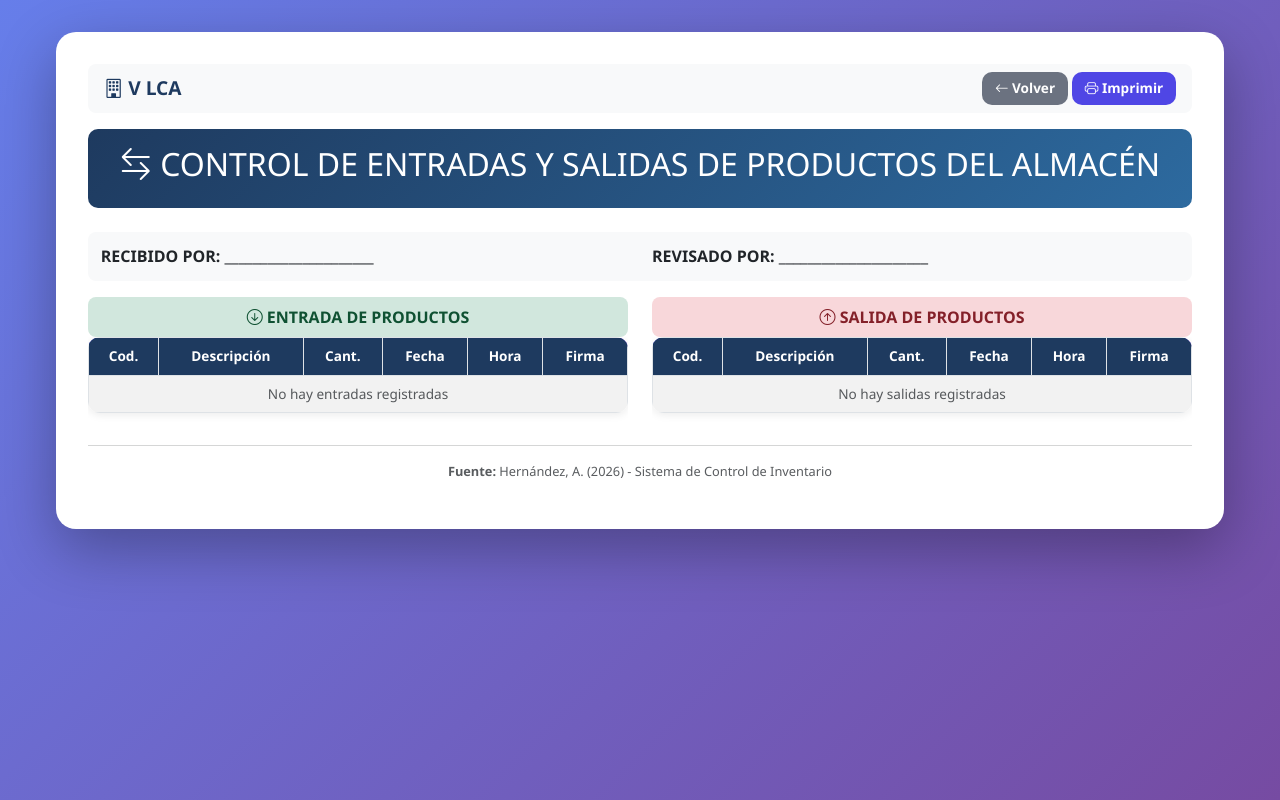
After one commit to Vmas/sistema-inventario, a Flask app: page /control_es in a window 1280 px wide. The commit adds this page. Run offline with Flask 3, Linux system fonts and the light colour scheme.

Commit message:
Agregados reportes: Inventario Físico y Control E/S

```diff
--- a/app.py
+++ b/app.py
@@ -1,6 +1,5 @@
 import os
 import sys
-import json
 from flask import Flask, render_template, request, redirect, url_for, flash, jsonify
 from flask_sqlalchemy import SQLAlchemy
 from datetime import datetime
@@ -22,7 +21,6 @@ if not os.path.exists(DATA_DIR):
 app.config['SQLALCHEMY_DATABASE_URI'] = f'sqlite:///{os.path.join(DATA_DIR, "inventory.db")}'
 app.config['SQLALCHEMY_TRACK_MODIFICATIONS'] = False
 
-# Inicializar base de datos
 db = SQLAlchemy(app)
 
 # ========== MODELOS ==========
@@ -44,17 +42,16 @@ class Product(db.Model):
 class Movement(db.Model):
     id = db.Column(db.Integer, primary_key=True)
     product_id = db.Column(db.Integer, db.ForeignKey('product.id'))
-    type = db.Column(db.String(20))  # 'entrada' o 'salida'
+    type = db.Column(db.String(20))
     quantity = db.Column(db.Integer)
     date = db.Column(db.DateTime, default=datetime.utcnow)
     product = db.relationship('Product', backref='movements')
 
-# ========== RUTAS PRINCIPALES ==========
+# ========== RUTAS ==========
 @app.route('/')
 def index():
-    return render_template('index.html')
-
-# ========== API RUTAS PARA PRODUCTOS (CON CATEGORÍA) ==========
+    categories = Category.query.all()
+    return render_template('index.html', categories=categories)
 
 @app.route('/api/products', methods=['GET'])
 def api_get_products():
@@ -75,13 +72,8 @@ def api_get_products():
 @app.route('/api/products', methods=['POST'])
 def api_add_product():
     data = request.get_json()
+    code = data.get('code') or f"P{datetime.now().strftime('%Y%m%d%H%M%S')}"
 
-    # Generar código automático si no viene
-    code = data.get('code')
-    if not code:
-        code = f"P{datetime.now().strftime('%Y%m%d%H%M%S')}"
-
-    # Buscar categoría por nombre o crear una nueva
     category_name = data.get('category', 'General')
     category = Category.query.filter_by(name=category_name).first()
     if not category:
@@ -137,8 +129,6 @@ def api_delete_product(id):
     db.session.commit()
     return jsonify({'success': True})
 
-# ========== API RUTAS PARA MOVIMIENTOS ==========
-
 @app.route('/api/movements', methods=['POST'])
 def api_add_movement():
     data = request.get_json()
@@ -155,30 +145,10 @@ def api_add_movement():
     else:
         product.stock -= quantity
 
-    movement = Movement(
-        product_id=product.id,
-        type=data['type'],
-        quantity=quantity
-    )
+    movement = Movement(product_id=product.id, type=data['type'], quantity=quantity)
     db.session.add(movement)
     db.session.commit()
     return jsonify({'success': True})
-
-@app.route('/api/movements', methods=['GET'])
-def api_get_movements():
-    movements = Movement.query.order_by(Movement.date.desc()).limit(50).all()
-    result = []
-    for m in movements:
-        result.append({
-            'id': m.id,
-            'product_name': m.product.name,
-            'type': m.type,
-            'quantity': m.quantity,
-            'date': m.date.strftime('%d/%m/%Y %H:%M')
-        })
-    return jsonify(result)
-
-# ========== RUTAS DE CATEGORÍAS ==========
 
 @app.route('/categories')
 def categories():
@@ -191,8 +161,7 @@ def add_category():
         name = request.form['name']
         description = request.form.get('description', '')
 
-        existing = Category.query.filter_by(name=name).first()
-        if existing:
+        if Category.query.filter_by(name=name).first():
             flash('❌ Ya existe una categoría con ese nombre', 'error')
             return redirect(url_for('add_category'))
 
@@ -207,7 +176,6 @@ def add_category():
 @app.route('/edit_category/<int:id>', methods=['GET', 'POST'])
 def edit_category(id):
     category = Category.query.get_or_404(id)
-
     if request.method == 'POST':
         category.name = request.form['name']
         category.description = request.form.get('description', '')
@@ -220,7 +188,6 @@ def edit_category(id):
 @app.route('/delete_category/<int:id>')
 def delete_category(id):
     category = Category.query.get_or_404(id)
-
     if category.products:
         flash(f'❌ No se puede eliminar "{category.name}" porque tiene productos asociados', 'error')
         return redirect(url_for('categories'))
@@ -230,31 +197,40 @@ def delete_category(id):
     flash(f'✅ Categoría "{category.name}" eliminada', 'success')
     return redirect(url_for('categories'))
 
-# ========== API RUTAS DE CATEGORÍAS ==========
+# ========== REPORTES ==========
+@app.route('/inventario_fisico')
+def inventario_fisico():
+    products = Product.query.all()
+    data = []
+    for p in products:
+        ingresos = sum(m.quantity for m in p.movements if m.type == 'entrada')
+        egresos = sum(m.quantity for m in p.movements if m.type == 'salida')
+        diferencia = p.stock + ingresos - egresos
+        estado = '⚠️ STOCK BAJO' if p.stock <= 5 else '✅ NORMAL'
+        data.append({
+            'codigo': p.code,
+            'descripcion': p.name,
+            'cantidad_existente': p.stock,
+            'ingreso_mensual': ingresos,
+            'egreso_mensual': egresos,
+            'diferencia': diferencia,
+            'estado': estado
+        })
 
-@app.route('/api/categories', methods=['GET'])
-def api_get_categories():
-    categories = Category.query.all()
-    result = []
-    for c in categories:
-        result.append({
-            'id': c.id,
-            'name': c.name,
-            'description': c.description,
-            'product_count': len(c.products)
-        })
-    return jsonify(result)
+    return render_template('inventario_fisico.html', data=data, fecha=datetime.now().strftime('%d/%m/%Y'), hora=datetime.now().strftime('%H:%M'))
 
-@app.route('/api/categories', methods=['POST'])
-def api_add_category():
-    data = request.get_json()
-    category = Category(
-        name=data['name'],
-        description=data.get('description', '')
-    )
-    db.session.add(category)
-    db.session.commit()
-    return jsonify({'success': True, 'id': category.id})
+@app.route('/control_es')
+def control_es():
+    movements = Movement.query.order_by(Movement.date.desc()).limit(50).all()
+    entradas = []
+    salidas = []
+    for m in movements:
+        if m.type == 'entrada':
+            entradas.append({'codigo': m.product.code, 'descripcion': m.product.name, 'cantidad': m.quantity, 'fecha': m.date.strftime('%d/%m/%Y'), 'hora': m.date.strftime('%H:%M'), 'firma': '______'})
+        else:
+            salidas.append({'codigo': m.product.code, 'descripcion': m.product.name, 'cantidad': m.quantity, 'fecha': m.date.strftime('%d/%m/%Y'), 'hora': m.date.strftime('%H:%M'), 'firma': '______'})
+
+    return render_template('control_es.html', entradas=entradas, salidas=salidas, fecha=datetime.now().strftime('%d/%m/%Y'))
 
 # ========== EJECUTAR ==========
 if __name__ == '__main__':
--- /dev/null
+++ b/templates/control_es.html
@@ -0,0 +1,208 @@
+<!DOCTYPE html>
+<html lang="es">
+<head>
+    <meta charset="UTF-8">
+    <meta name="viewport" content="width=device-width, initial-scale=1.0">
+    <title>Control de Entradas y Salidas</title>
+    <link href="https://cdn.jsdelivr.net/npm/bootstrap@5.3.0/dist/css/bootstrap.min.css" rel="stylesheet">
+    <link rel="stylesheet" href="https://cdn.jsdelivr.net/npm/bootstrap-icons@1.11.0/font/bootstrap-icons.css">
+    <link rel="stylesheet" href="{{ url_for('static', filename='css/style.css') }}">
+    <style>
+        .report-title {
+            background: linear-gradient(135deg, #1e3a5f, #2d6a9f);
+            color: white;
+            padding: 1rem;
+            border-radius: 10px;
+            text-align: center;
+            margin-bottom: 1.5rem;
+        }
+        .section-title-entrada {
+            background: #d1e7dd;
+            color: #0f5132;
+            padding: 0.5rem;
+            border-radius: 8px;
+            text-align: center;
+            font-weight: bold;
+        }
+        .section-title-salida {
+            background: #f8d7da;
+            color: #842029;
+            padding: 0.5rem;
+            border-radius: 8px;
+            text-align: center;
+            font-weight: bold;
+        }
+        .table-es th {
+            background: #1e3a5f;
+            color: white;
+            text-align: center;
+            vertical-align: middle;
+            font-size: 0.85rem;
+        }
+        .table-es td {
+            text-align: center;
+            vertical-align: middle;
+            font-size: 0.85rem;
+        }
+        .header-responsables {
+            background: #f8f9fa;
+            padding: 0.8rem;
+            border-radius: 8px;
+            margin-bottom: 1rem;
+        }
+        .header-logo {
+            display: flex;
+            justify-content: space-between;
+            align-items: center;
+            padding: 0.5rem 1rem;
+            background: #f8f9fa;
+            border-radius: 8px;
+            margin-bottom: 1rem;
+        }
+        .header-logo .vlca {
+            font-weight: bold;
+            font-size: 1.2rem;
+            color: #1e3a5f;
+        }
+        .firma-linea {
+            display: inline-block;
+            width: 100px;
+            border-bottom: 1px solid #000;
+            margin: 0 0.3rem;
+        }
+        @media print {
+            .btn, .no-print {
+                display: none !important;
+            }
+            .main-container {
+                box-shadow: none !important;
+                border: 1px solid #ddd;
+            }
+        }
+    </style>
+</head>
+<body>
+    <div class="container">
+        <div class="main-container">
+            <!-- Header -->
+            <div class="header-logo">
+                <span class="vlca"><i class="bi bi-building"></i> V LCA</span>
+                <span class="no-print">
+                    <a href="/" class="btn btn-secondary btn-sm">
+                        <i class="bi bi-arrow-left"></i> Volver
+                    </a>
+                    <button class="btn btn-primary btn-sm" onclick="window.print()">
+                        <i class="bi bi-printer"></i> Imprimir
+                    </button>
+                </span>
+            </div>
+
+            <!-- Título -->
+            <div class="report-title">
+                <h2><i class="bi bi-arrow-left-right"></i> CONTROL DE ENTRADAS Y SALIDAS DE PRODUCTOS DEL ALMACÉN</h2>
+            </div>
+
+            <!-- Responsables -->
+            <div class="header-responsables">
+                <div class="row">
+                    <div class="col-md-6">
+                        <strong>RECIBIDO POR:</strong> _____________________
+                    </div>
+                    <div class="col-md-6">
+                        <strong>REVISADO POR:</strong> _____________________
+                    </div>
+                </div>
+            </div>
+
+            <!-- Tabla: ENTRADAS y SALIDAS -->
+            <div class="row">
+                <!-- ENTRADAS -->
+                <div class="col-md-6">
+                    <div class="section-title-entrada">
+                        <i class="bi bi-arrow-down-circle"></i> ENTRADA DE PRODUCTOS
+                    </div>
+                    <div class="table-responsive">
+                        <table class="table table-bordered table-striped table-es">
+                            <thead>
+                                <tr>
+                                    <th>Cod.</th>
+                                    <th>Descripción</th>
+                                    <th>Cant.</th>
+                                    <th>Fecha</th>
+                                    <th>Hora</th>
+                                    <th>Firma</th>
+                                </tr>
+                            </thead>
+                            <tbody>
+                                {% if entradas %}
+                                    {% for e in entradas %}
+                                    <tr>
+                                        <td>{{ e.codigo }}</td>
+                                        <td>{{ e.descripcion }}</td>
+                                        <td>{{ e.cantidad }}</td>
+                                        <td>{{ e.fecha }}</td>
+                                        <td>{{ e.hora }}</td>
+                                        <td>{{ e.firma }}</td>
+                                    </tr>
+                                    {% endfor %}
+                                {% else %}
+                                    <tr>
+                                        <td colspan="6" class="text-muted">No hay entradas registradas</td>
+                                    </tr>
+                                {% endif %}
+                            </tbody>
+                        </table>
+                    </div>
+                </div>
+
+                <!-- SALIDAS -->
+                <div class="col-md-6">
+                    <div class="section-title-salida">
+                        <i class="bi bi-arrow-up-circle"></i> SALIDA DE PRODUCTOS
+                    </div>
+                    <div class="table-responsive">
+                        <table class="table table-bordered table-striped table-es">
+                            <thead>
+                                <tr>
+                                    <th>Cod.</th>
+                                    <th>Descripción</th>
+                                    <th>Cant.</th>
+                                    <th>Fecha</th>
+                                    <th>Hora</th>
+                                    <th>Firma</th>
+                                </tr>
+                            </thead>
+                            <tbody>
+                                {% if salidas %}
+                                    {% for s in salidas %}
+                                    <tr>
+                                        <td>{{ s.codigo }}</td>
+                                        <td>{{ s.descripcion }}</td>
+                                        <td>{{ s.cantidad }}</td>
+                                        <td>{{ s.fecha }}</td>
+                                        <td>{{ s.hora }}</td>
+                                        <td>{{ s.firma }}</td>
+                                    </tr>
+                                    {% endfor %}
+                                {% else %}
+                                    <tr>
+                                        <td colspan="6" class="text-muted">No hay salidas registradas</td>
+                                    </tr>
+                                {% endif %}
+                            </tbody>
+                        </table>
+                    </div>
+                </div>
+            </div>
+
+            <!-- Footer -->
+            <div class="text-center mt-3 text-muted" style="font-size: 0.8rem;">
+                <hr>
+                <p><strong>Fuente:</strong> Hernández, A. (2026) - Sistema de Control de Inventario</p>
+            </div>
+        </div>
+    </div>
+
+    <script src="https://cdn.jsdelivr.net/npm/bootstrap@5.3.0/dist/js/bootstrap.bundle.min.js"></script>
+</body>
+</html>
```
Also changed, not shown: templates/index.html (+12 -7 lines), templates/inventario_fisico.html (added, +170 -0 lines).
